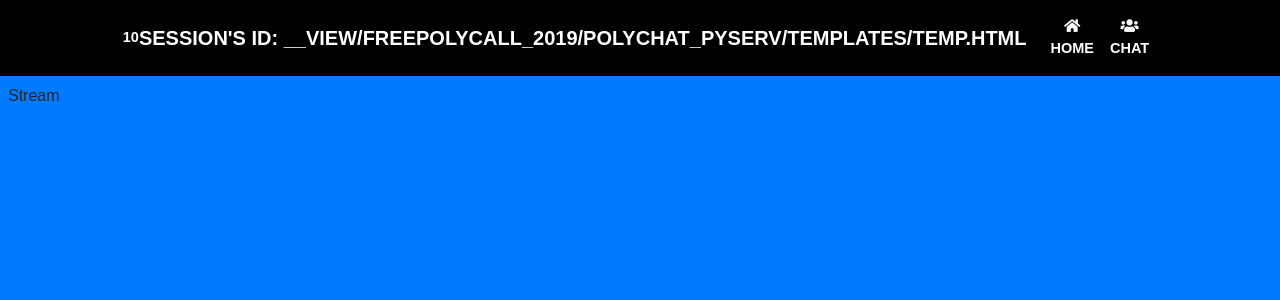
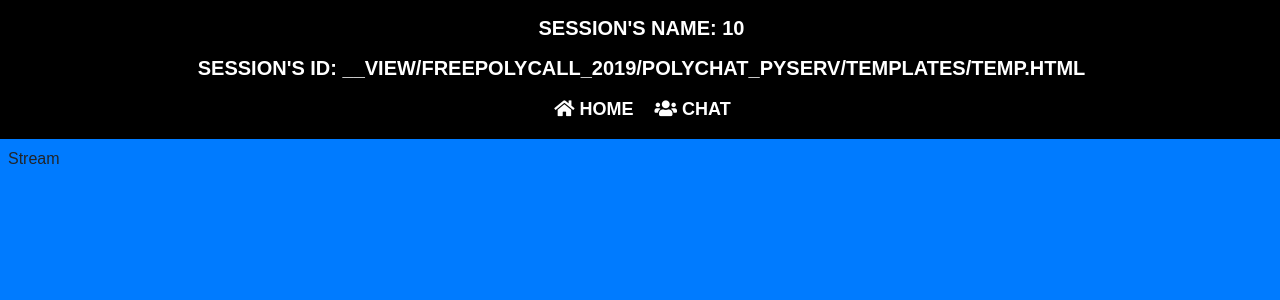
Before and after one commit to GregoryBaranov/ib_stream_service, a Flask app: template FreePolyCall_2019/PolyChat_pyserv/templates/temp.html in a window 1280 px wide. Shown: the top 300 px of the page. Run offline with Flask 2, Linux system fonts and the light colour scheme; the template is opened without the code that fills it: most values are stand-ins (such as "Sample title", 1, 10 or a date in 2020); some libraries are stand-ins or nearby versions.

Commit message:
recovery

```diff
--- a/FreePolyCall_2019/PolyChat_pyserv/app.py
+++ b/FreePolyCall_2019/PolyChat_pyserv/app.py
@@ -123,7 +123,11 @@ def echo_socket(ws,id_ses):  #Получение сокета
             else:
                 ws.send('Streamer: ' + message) #Отправляем их обратно на QT
                 print(message)
-                data = {'id': 'streamer','message': message} #Записываем в Json
+
+                dict_elem = link(message)
+
+
+                data = {'id': 'streamer','message': message,'title':dict_elem['title'],'website': dict_elem['website'], 'image': dict_elem['image']} #Записываем в Json
                 socketio.emit(id_ses, data) #Пересылаем сообщение от QT в браузер
                 if message == "Disconnect":
                     print("Сокеты стримера")
@@ -150,21 +154,24 @@ def handle_my_custom_event(json): #Получаем Json
                         if test == i:
                             flag = False
 
-    dict_elem = {'title': '','website': '', 'image': ''}
+    # dict_elem = {'title': '','website': '', 'image': ''}
 
-    try:
-        result = re.search(r'(https?:\/\/)?([0-9a-z.-]+\.)([a-z]{2,6})(([\/a-zA-Z0-9_.-]*)*\/?[\S]*)', json['message'].encode().decode('utf8','replace').replace('<', '&lt'))
-        if result:
-            if not result.group(1):
-                dict_elem = link_preview.generate_dict('http://' + result.group(0)) # this is a dict()
-                dict_elem['website'] = result.group(0)
-            else:
-                dict_elem = link_preview.generate_dict(result.group(0))
-                dict_elem['website'] = result.group(2) + result.group(3) + result.group(4)
-    except:
-        pass
+    # try:
+    #     result = re.search(r'(https?:\/\/)?([0-9a-z.-]+\.)([a-z]{2,6})(([\/a-zA-Z0-9_.-]*)*\/?[\S]*)', json['message'].encode().decode('utf8','replace').replace('<', '&lt'))
+    #     if result:
+    #         if not result.group(1):
+    #             dict_elem = link_preview.generate_dict('http://' + result.group(0)) # this is a dict()
+    #             dict_elem['website'] = result.group(0)
+    #         else:
+    #             dict_elem = link_preview.generate_dict(result.group(0))
+    #             dict_elem['website'] = result.group(2) + result.group(3) + result.group(4)
+    # except:
+    #     pass
 
     if json['message'].encode().decode('utf8','replace').replace('<', '&lt') != "" and flag == True: #Если в Json есть собщение, то
+
+        dict_elem = link(json['message'].encode().decode('utf8','replace').replace('<', '&lt'))
+
         data = {'id': test,'message': json['message'].encode().decode('utf8','replace').replace('<', '&lt'),'title':dict_elem['title'],'website': dict_elem['website'], 'image': dict_elem['image']} #Заменяем знак '<' на спецсимвол для защиты от html разметки
         print(json['id'].encode().decode('utf8','replace') + json['message'].encode().decode('utf8','replace').replace('<', '&lt'))
         socketio.emit(json['session_id'], data) #Отправляем сообщение в браузер
@@ -175,6 +182,21 @@ def handle_my_custom_event(json): #Получаем Json
     if Stream[json['session_id']] and flag == True:
         Stream[json['session_id']].send(test + ": " + json['message'].encode().decode('utf8','replace').replace('<', '&lt')) #Отправляем QT стримеру сообщение
 
+
+def link(msg):
+    dict_elem = {'title': '','website': '', 'image': ''}
+    try:
+        result = re.search(r'(https?:\/\/)?([0-9a-z.-]+\.)([a-z]{2,6})(([\/a-zA-Z0-9_.-]*)*\/?[\S]*)', msg)
+        if result:
+            if not result.group(1):
+                dict_elem = link_preview.generate_dict('http://' + result.group(0)) # this is a dict()
+                dict_elem['website'] = result.group(0)
+            else:
+                dict_elem = link_preview.generate_dict(result.group(0))
+                dict_elem['website'] = result.group(2) + result.group(3) + result.group(4)
+        return dict_elem
+    except:
+        return dict_elem
 
 if __name__ == "__main__":
     global Stream,ignor,bd,sn
--- a/FreePolyCall_2019/PolyChat_pyserv/templates/base.html
+++ b/FreePolyCall_2019/PolyChat_pyserv/templates/base.html
@@ -12,26 +12,34 @@
 
 <body>
   <div class="container-fluid" style="height: 100%; padding: 0px !important;">
-    <nav class="navbar navbar-expand row justify-content-center text-center">
-      <div class="navbar-collapse col-md-8 justify-content-center text-center" id="mainMenu">
-        <div class="test2">
-          {{ temp }}
+    <nav class="navbar navbar-expand row justify-content-center text-center" >
+      <div class="navbar-collapse  col-md-8 justify-content-center text-center" id="mainMenu">
+        <div class="flex-column">
+        <div class="justify-content-center text-center row ml-1">
+        {% if temp != "" %}
+        <div class="test2" >
+          <a class="navbar-brand" > SESSION'S NAME: {{ temp }}</a>
         </div>
-        <div class="test">
+        {% endif %}
+        <div class="test" >
         </div>
-        <ul class="navbar-nav  navList ">
-          <li class="nav-item"><a href="/" class="nav-link"><i class="fas fa-home"></i>HOME</a></li>
-          <li class="nav-item" type="button"><a class="nav-link btn-hide" id="btn"><i class="fas fa-users"></i>Chat</a>
-          <li id="supa" class="nav-item "><a class="nav-link"><i class="far fa-comment-dots"></i></a>
+        </div>
+    <div class="row justify-content-center text-center" style="font-size: 18px !important;">
+                <ul class="navbar-nav  navList ">
+          <li class="nav-item"><a href="/" class="nav-link" style="font-size: 18px !important;"><i class="fas fa-home"></i>HOME</a></li>
+          <li class="nav-item" type="button"><a class="nav-link btn-hide" id="btn" style="font-size: 18px !important;" ><i class="fas fa-users"></i>Chat</a>
+          <li id="supa" class="nav-item "><a class="nav-link" style="font-size: 18px !important;"><i class="far fa-comment-dots"></i></a>
           </li>
         </ul>
+    </div>
       </div>
+      <div>
     </nav>
     <div class="d-flex bd-highlight">
       <div class="p-2 flex-grow-1 bd-highlight bg-primary d-flex" style="min-height: 100vh; max-height: 100vh;"
         id="screen">Stream</div>
       <div class="p-2 bd-highlight ml-auto" id="Create" style="max-width: 25%; min-width: 25%;">
-        <div id="output" style="min-height: calc(100vh - 130px); max-height: calc(100vh - 130px);"
+        <div id="output" style="min-height: calc(100vh - 150px); max-height: calc(100vh - 150px);"
           class="message_holder overflow-auto mb-0">
         </div>
 
```
